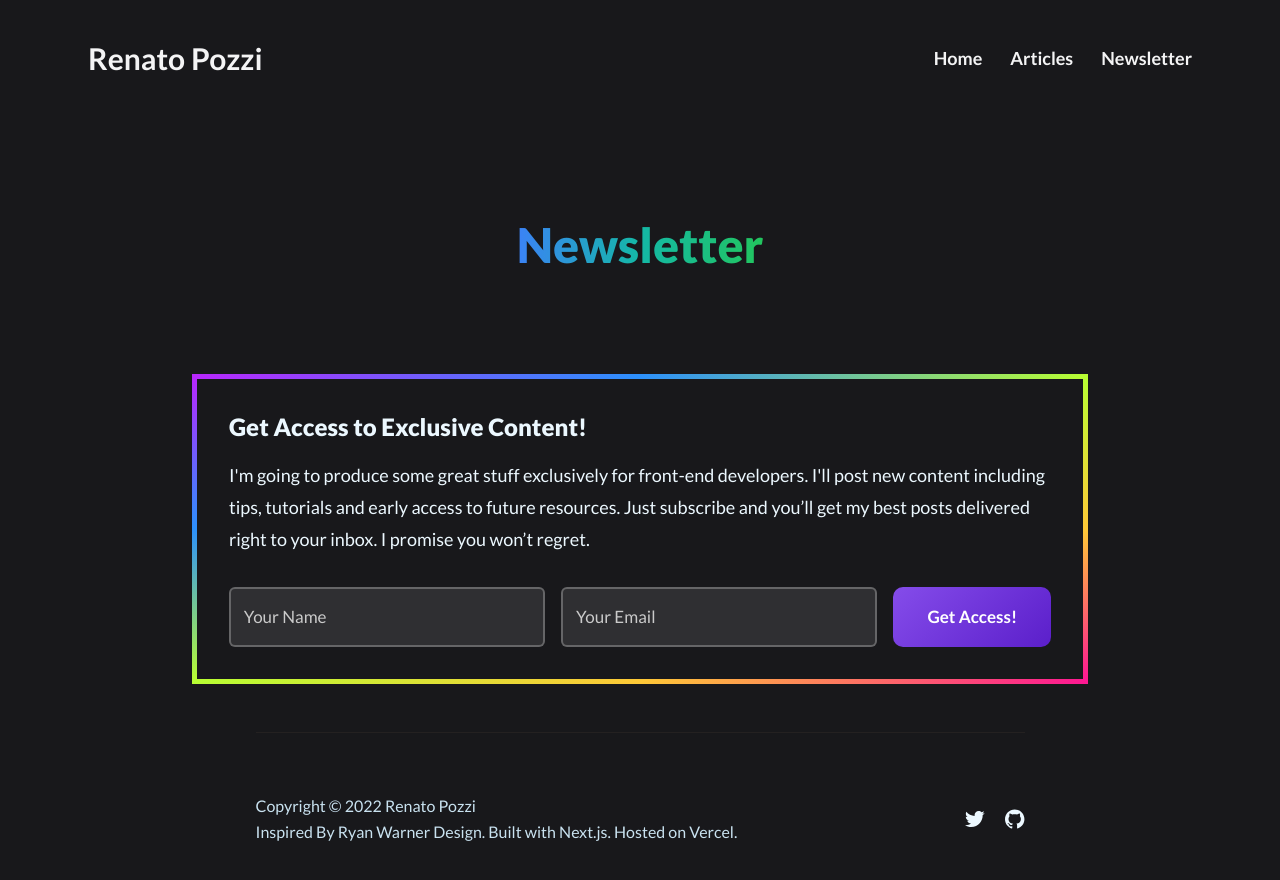
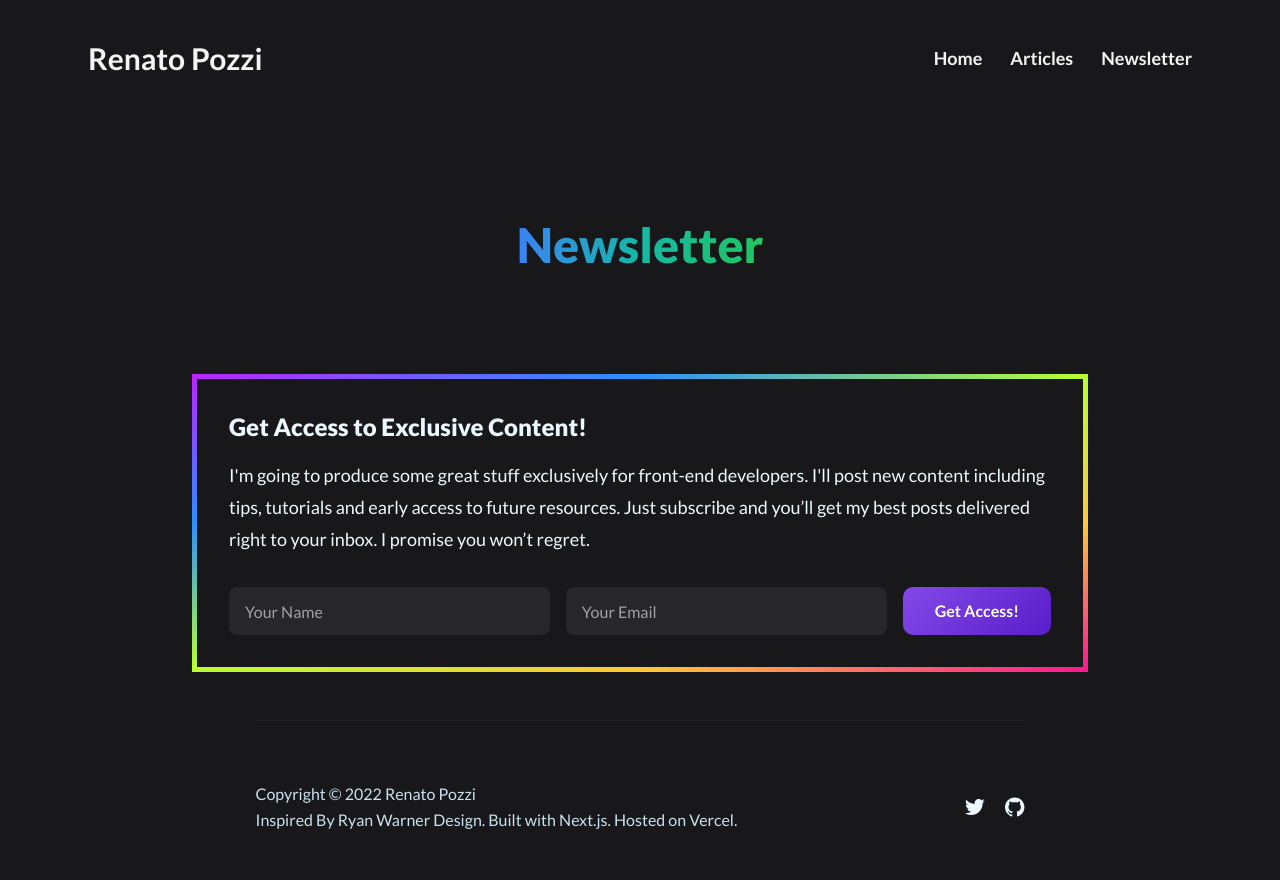
Before and after one commit to itsrennyman/renatopozzi.me, a Next.js app: page /newsletter in a window 1280 px wide. Shown: the top 880 px of the page. Built offline with nearby package versions, Linux system fonts and the light colour scheme.

Commit message:
moved button & input to external components

```diff
--- /dev/null
+++ b/components/Button/Button.jsx
@@ -0,0 +1,11 @@
+import styles from "./Button.module.css";
+
+const Button = ({ type = "submit", onClick, children }) => {
+  return (
+    <button type={type} onClick={onClick} className={styles.button}>
+      {children}
+    </button>
+  );
+};
+
+export { Button };
--- /dev/null
+++ b/components/Button/Button.module.css
@@ -0,0 +1,37 @@
+.button {
+  background: linear-gradient(-45deg, #3f00b5, #9f69fe, #27c8b7, #3f00b5);
+  background-size: 800% 400%;
+  padding: 0 2em;
+  height: 3rem;
+  display: inline-block;
+  flex-shrink: 0;
+  border: none;
+  border-radius: 10px;
+  font-size: 1rem;
+  font-weight: 700;
+  color: white;
+  transition: all 0.1s ease-in-out;
+  animation: gradient 10s infinite cubic-bezier(0.62, 0.28, 0.23, 0.99) both;
+}
+
+.button:hover {
+  transform: scale(1.03);
+}
+
+.button:active {
+  transform: scale(0.95);
+}
+
+@keyframes gradient {
+  0% {
+    background-position: 0% 50%;
+  }
+
+  50% {
+    background-position: 100% 50%;
+  }
+
+  100% {
+    background-position: 0% 50%;
+  }
+}
--- /dev/null
+++ b/components/Button/index.js
@@ -0,0 +1 @@
+export * from "./Button";
--- /dev/null
+++ b/components/Input/Input.jsx
@@ -0,0 +1,16 @@
+import * as React from "react";
+
+const Input = React.forwardRef(({ type = "text", placeholder = "" }, ref) => {
+  return (
+    <input
+      ref={ref}
+      type={type}
+      className="bg-zinc-800 border-none focus:ring-2 placeholder:text-zinc-400 text-zinc-400 focus:ring-yellow-400 focus:ring-offset-2 focus:ring-offset-zinc-900 focus:border-zinc-700 block w-full px-4 rounded-lg h-12 sm:text-base border-zinc-700"
+      placeholder={placeholder}
+    />
+  );
+});
+
+Input.displayName = "Input";
+
+export { Input };
--- /dev/null
+++ b/components/Input/index.js
@@ -0,0 +1 @@
+export * from "./Input";
--- a/components/NewsletterForm/NewsletterForm.jsx
+++ b/components/NewsletterForm/NewsletterForm.jsx
@@ -1,4 +1,6 @@
 import * as React from "react";
+import { Button } from "../Button";
+import { Input } from "../Input";
 import styles from "./NewsletterForm.module.css";
 
 const NewsletterForm = () => {
@@ -49,11 +51,11 @@ const NewsletterForm = () => {
       </div>
 
       <form ref={formRef} className={styles.newsletter__input}>
-        <input type="text" placeholder="Your Name" ref={nameRef} />
-        <input type="email" placeholder="Your Email" ref={emailRef} />
-        <button type="submit" onClick={handleSubmit}>
+        <Input type="text" placeholder="Your Name" ref={nameRef} />
+        <Input type="email" placeholder="Your Email" ref={emailRef} />
+        <Button type="submit" onClick={handleSubmit}>
           Get Access!
-        </button>
+        </Button>
       </form>
     </section>
   );
--- a/components/NewsletterForm/NewsletterForm.module.css
+++ b/components/NewsletterForm/NewsletterForm.module.css
@@ -41,74 +41,13 @@
 .newsletter__input {
   display: flex;
   flex-direction: row;
+  align-items: center;
   gap: 1rem;
 }
 
 @media screen and (max-width: 768px) {
   .newsletter__input {
     flex-direction: column;
+    align-items: stretch;
   }
 }
-
-.newsletter__input > input {
-  flex: 1;
-  background-color: rgba(255, 255, 255, 0.1);
-  border: 2px solid #ffffff42;
-  outline: none;
-  color: #ffffff;
-  padding: 0.5rem 0.8rem;
-  border-radius: 6px;
-  font-size: 17px;
-}
-
-.newsletter__input > input::placeholder {
-  color: #cacaca;
-}
-
-.newsletter__input > button {
-  display: inline-flex;
-  flex-direction: row;
-  align-items: center;
-  padding: 0.5rem 1rem;
-  border: none;
-  border-radius: 6px;
-  cursor: pointer;
-  background-color: rgba(255, 255, 255, 0.1);
-  color: #ffffff;
-}
-
-.newsletter__input > button {
-  background: linear-gradient(-45deg, #3f00b5, #9f69fe, #27c8b7, #3f00b5);
-  background-size: 800% 400%;
-  padding: 1em 2em;
-  display: inline-block;
-  border: none;
-  border-radius: 10px;
-  font-size: 17px;
-  font-weight: 700;
-  color: white;
-  transition: all 0.1s ease-in-out;
-  animation: gradient 10s infinite cubic-bezier(0.62, 0.28, 0.23, 0.99) both;
-}
-
-.newsletter__input > button:hover {
-  transform: scale(1.03);
-}
-
-.newsletter__input > button:active {
-  transform: scale(0.95);
-}
-
-@keyframes gradient {
-  0% {
-    background-position: 0% 50%;
-  }
-
-  50% {
-    background-position: 100% 50%;
-  }
-
-  100% {
-    background-position: 0% 50%;
-  }
-}
```
